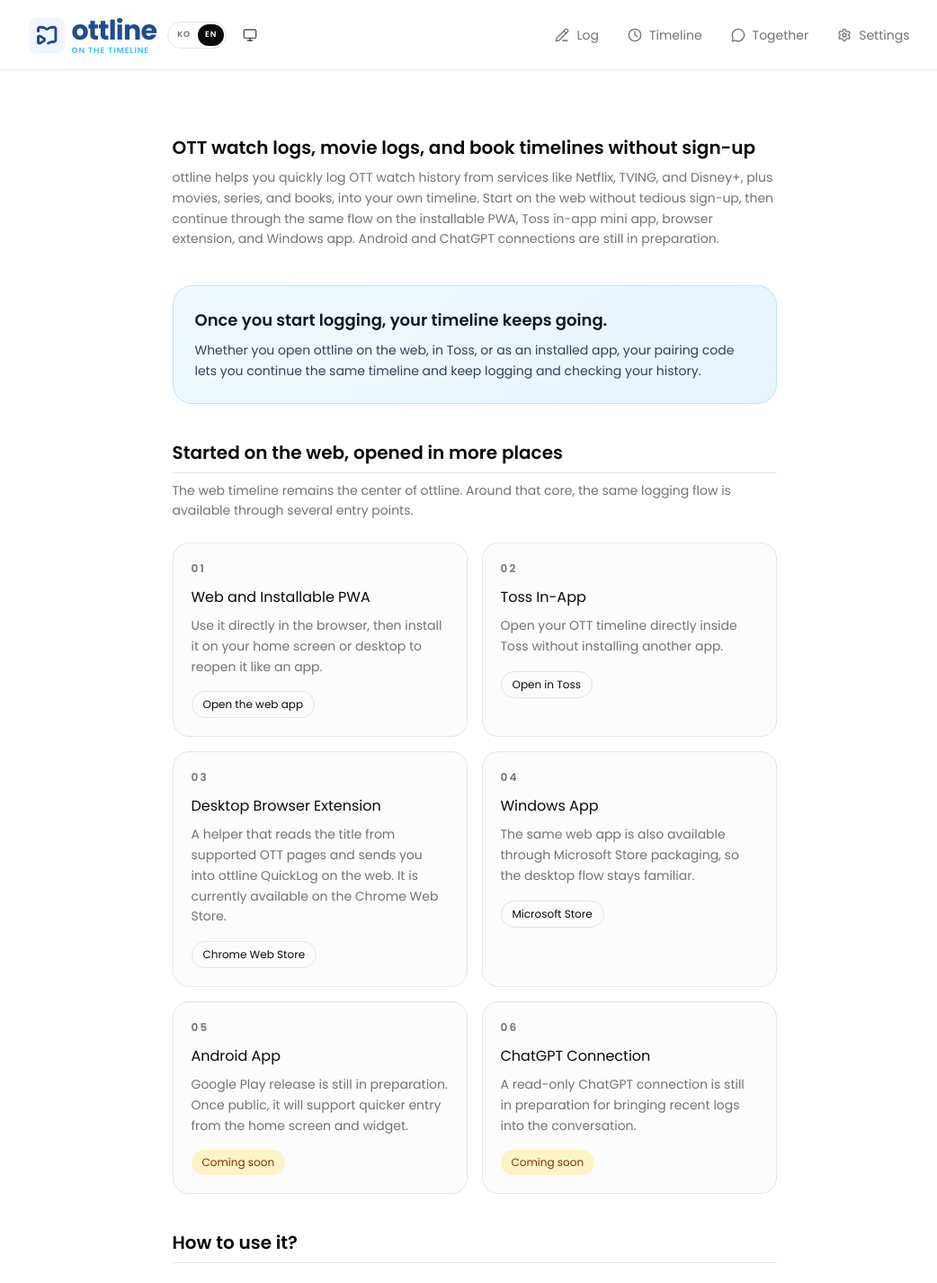
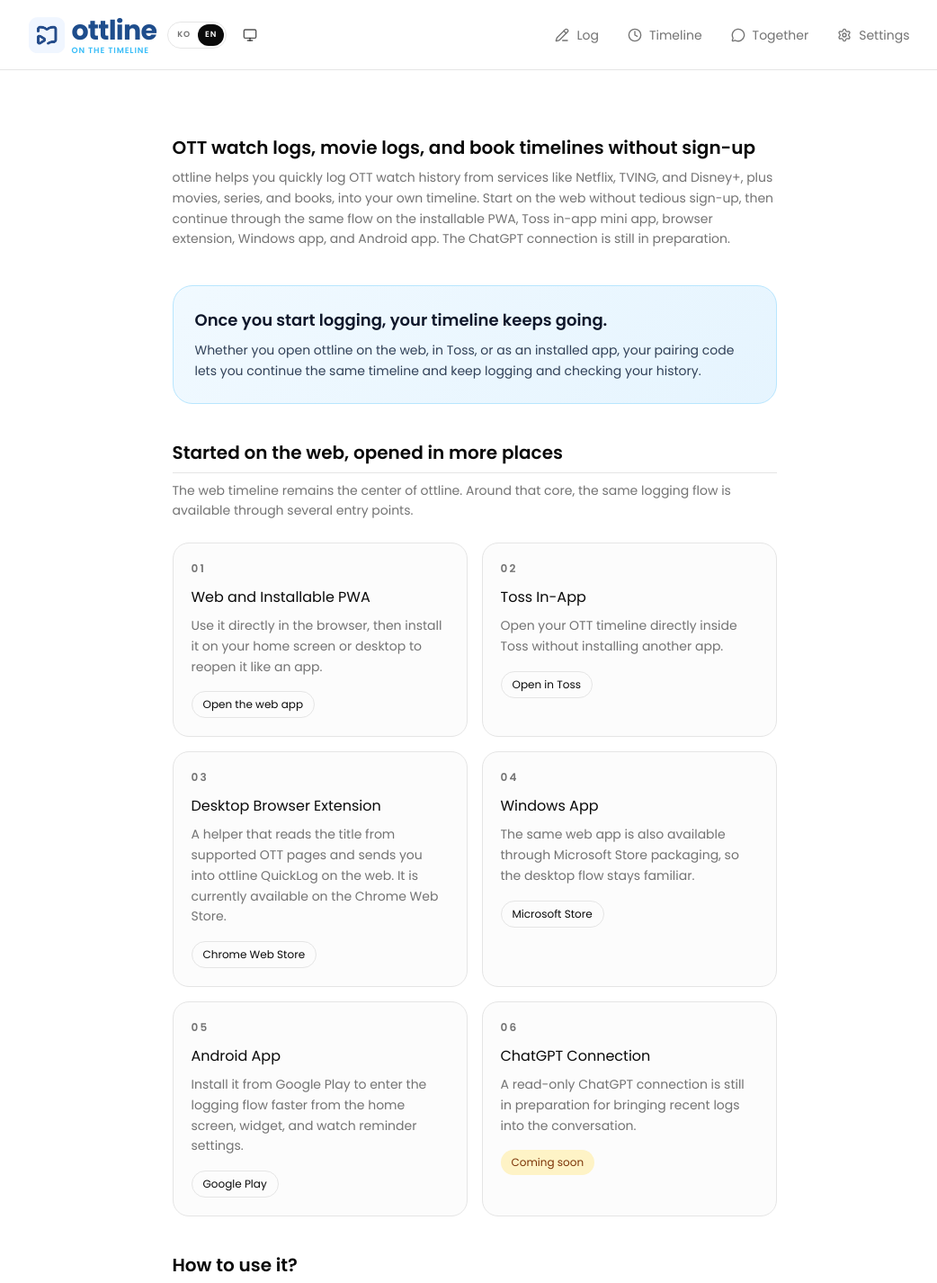
Before and after one commit to chawon/ott, a Next.js app in the folder apps/web/: page /en/about in a window 1280 px wide. Shown: the top 1426 px of the page at 90% size, without its empty margins (105-1147 px from the left). Built offline with nearby package versions, Linux system fonts and the light colour scheme; no server answers; a web font is replaced by a local one.

Commit message:
feat: add Google Play link to about page

```diff
--- a/apps/web/app/[locale]/about/page.tsx
+++ b/apps/web/app/[locale]/about/page.tsx
@@ -66,7 +66,9 @@
     {
       title: tAbout("platformAndroidTitle"),
       description: tAbout("platformAndroidDesc"),
-      status: tAbout("platformPreparing"),
+      href: "https://play.google.com/store/apps/details?id=app.ottline",
+      linkLabel: tAbout("platformAndroidLink"),
+      external: true,
     },
     {
       title: tAbout("platformChatGptTitle"),
--- a/apps/web/messages/en.json
+++ b/apps/web/messages/en.json
@@ -466,7 +466,7 @@
   "About": {
     "title": "OTT Watch Log App & How to Use",
     "subtitle": "OTT watch logs, movie logs, and book timelines without sign-up",
-    "description": "ottline helps you quickly log OTT watch history from services like Netflix, TVING, and Disney+, plus movies, series, and books, into your own timeline. Start on the web without tedious sign-up, then continue through the same flow on the installable PWA, Toss in-app mini app, browser extension, and Windows app. Android and ChatGPT connections are still in preparation.",
+    "description": "ottline helps you quickly log OTT watch history from services like Netflix, TVING, and Disney+, plus movies, series, and books, into your own timeline. Start on the web without tedious sign-up, then continue through the same flow on the installable PWA, Toss in-app mini app, browser extension, Windows app, and Android app. The ChatGPT connection is still in preparation.",
     "pairingHighlightTitle": "Once you start logging, your timeline keeps going.",
     "pairingHighlightDesc": "Whether you open ottline on the web, in Toss, or as an installed app, your pairing code lets you continue the same timeline and keep logging and checking your history.",
     "platformsTitle": "Started on the web, opened in more places",
@@ -484,7 +484,8 @@
     "platformWindowsDesc": "The same web app is also available through Microsoft Store packaging, so the desktop flow stays familiar.",
     "platformWindowsLink": "Microsoft Store",
     "platformAndroidTitle": "Android App",
-    "platformAndroidDesc": "Google Play release is still in preparation. Once public, it will support quicker entry from the home screen and widget.",
+    "platformAndroidDesc": "Install it from Google Play to enter the logging flow faster from the home screen, widget, and watch reminder settings.",
+    "platformAndroidLink": "Google Play",
     "platformChatGptTitle": "ChatGPT Connection",
     "platformChatGptDesc": "A read-only ChatGPT connection is still in preparation for bringing recent logs into the conversation.",
     "platformPreparing": "Coming soon",
--- a/apps/web/messages/ko.json
+++ b/apps/web/messages/ko.json
@@ -466,7 +466,7 @@
   "About": {
     "title": "OTT 기록 앱 소개 및 사용법",
     "subtitle": "로그인 없이 남기는 OTT 시청 기록·영상·책 타임라인",
-    "description": "ottline은 넷플릭스, 티빙, 디즈니+ 같은 OTT 시청 기록과 영화·드라마·책 감상 기록을 빠르게 남겨 내 타임라인으로 쌓는 서비스입니다. 번거로운 가입 없이 웹에서 바로 시작하고, 설치형 PWA·토스 인앱·브라우저 확장·Windows 앱까지 같은 기록 흐름으로 이어집니다. Android 앱과 ChatGPT 연결도 준비 중입니다.",
+    "description": "ottline은 넷플릭스, 티빙, 디즈니+ 같은 OTT 시청 기록과 영화·드라마·책 감상 기록을 빠르게 남겨 내 타임라인으로 쌓는 서비스입니다. 번거로운 가입 없이 웹에서 바로 시작하고, 설치형 PWA·토스 인앱·브라우저 확장·Windows 앱·Android 앱까지 같은 기록 흐름으로 이어집니다. ChatGPT 연결은 준비 중입니다.",
     "pairingHighlightTitle": "기록은 한 번 시작하면 계속 이어집니다.",
     "pairingHighlightDesc": "웹, 토스, 설치형 앱 어디서 열어도 페어링 코드만 입력하면 같은 타임라인을 이어서 기록하고 확인할 수 있습니다.",
     "platformsTitle": "웹에서 시작해, 더 다양한 곳으로",
@@ -484,7 +484,8 @@
     "platformWindowsDesc": "같은 웹 앱을 Microsoft Store 배포 형태로 열 수 있어 데스크톱 환경에서도 자연스럽게 이어집니다.",
     "platformWindowsLink": "Microsoft Store",
     "platformAndroidTitle": "Android 앱",
-    "platformAndroidDesc": "Google Play 배포를 준비 중입니다. 공개되면 홈 화면과 위젯에서 빠르게 기록 화면으로 들어갈 수 있습니다.",
+    "platformAndroidDesc": "Google Play에서 설치해 홈 화면, 위젯, 시청 기록 알림 설정으로 더 빠르게 기록 화면에 들어갈 수 있습니다.",
+    "platformAndroidLink": "Google Play",
     "platformChatGptTitle": "ChatGPT 연결",
     "platformChatGptDesc": "ChatGPT 대화에 최근 기록을 불러오는 읽기 전용 연결을 준비 중입니다.",
     "platformPreparing": "준비 중",
```
Also changed, not shown: 2 other files (tests, documents, lock files or other folders).
